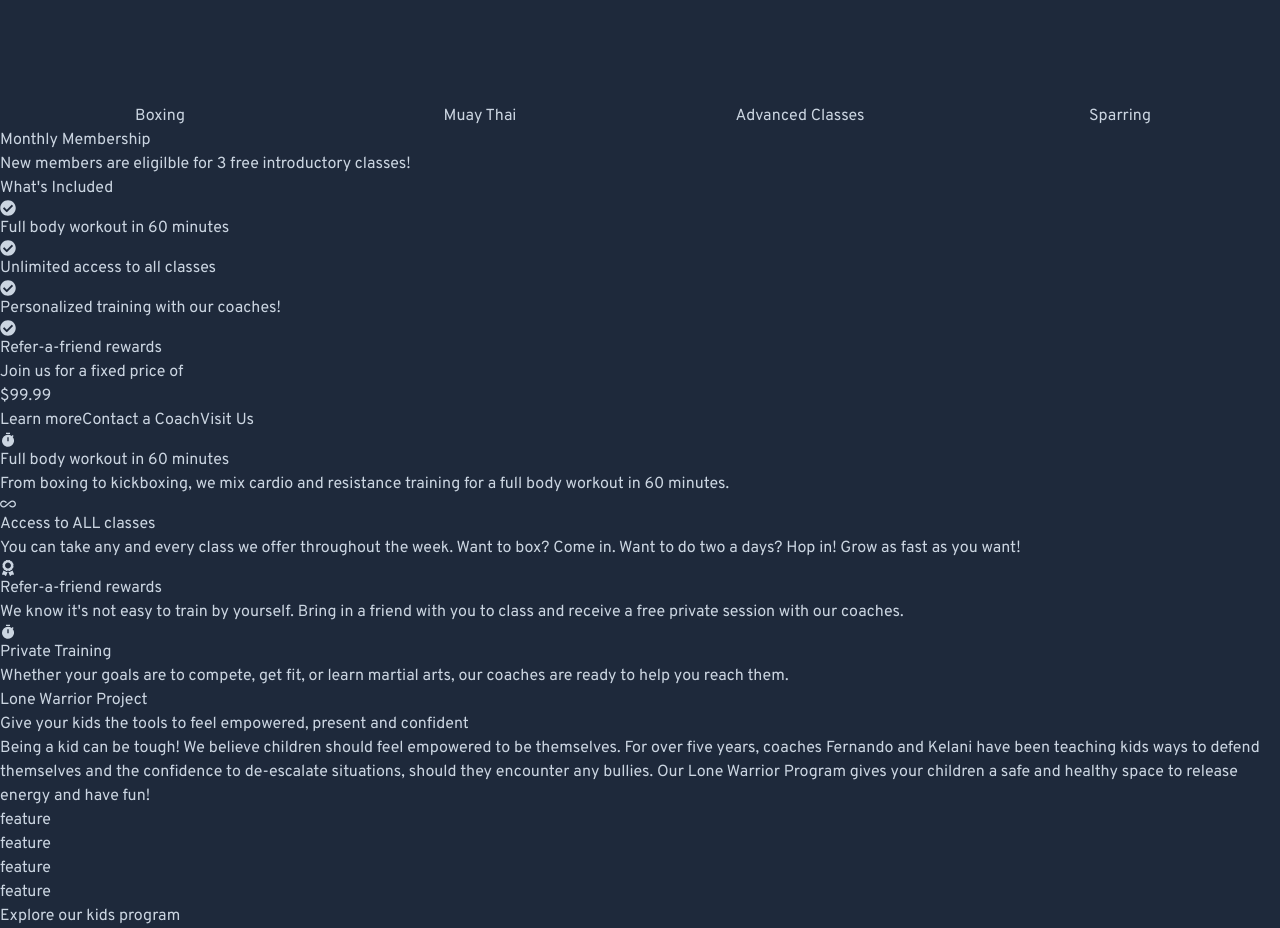
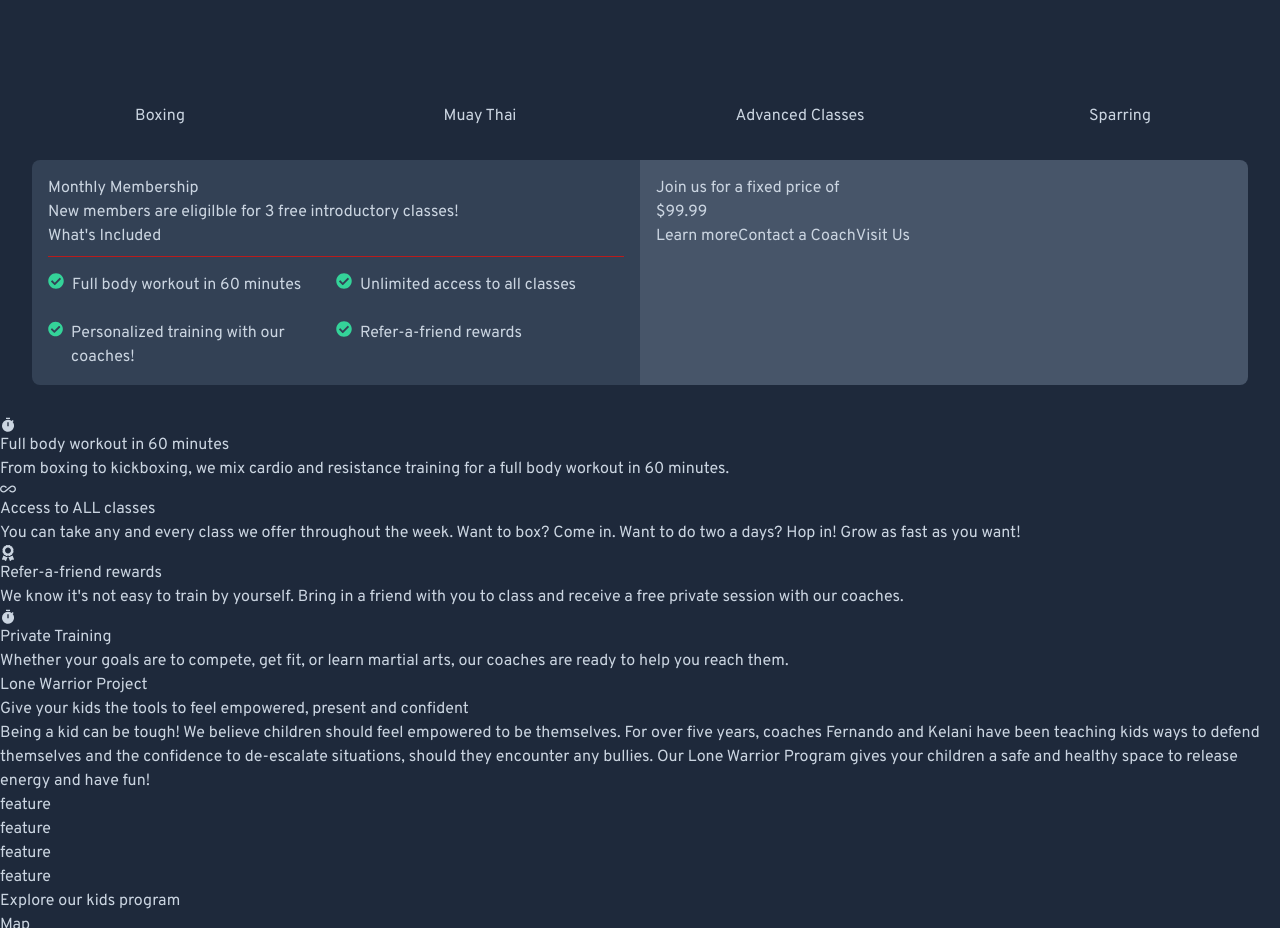
Before and after one commit to allanlalangan/martial-masters-academy, a Next.js app: page / in a window 1280 px wide. Shown: the part 1520-2448 px from the top of the page. Built offline with nearby package versions, Linux system fonts and the light colour scheme; a web font is replaced by a local one.

Commit message:
feat: update Membership styles, init css grid

```diff
--- a/components/Membership/Membership.jsx
+++ b/components/Membership/Membership.jsx
@@ -2,35 +2,36 @@ import { FaCheckCircle } from 'react-icons/fa';
 
 const Membership = () => {
   return (
-    <section>
-      <article>
-        <div>
+    <section className='grid grid-cols-12 grid-rows-6 p-8'>
+      <article className='rounded-l-lg lg:col-span-6 lg:row-span-6 bg-slate-700 p-4'>
         <h1>{`Monthly Membership`}</h1>
         <h2>New members are eligilble for 3 free introductory classes!</h2>
         <aside>
           <h3>{`What's Included`}</h3>
-            <div></div>
+          <div className='h-[1px] bg-primary-700 mt-2 mb-4'></div>
         </aside>
-          <ul>
-            <li>
-              <FaCheckCircle />
-              Full body workout in 60 minutes
+        <ul className='grid grid-cols-12 grid-rows-6'>
+          <li className='lg:col-span-6 lg:row-span-3 flex'>
+            <FaCheckCircle className='text-emerald-400' />
+            <span className='pl-2'>Full body workout in 60 minutes</span>
           </li>
-            <li>
-              <FaCheckCircle />
-              Unlimited access to all classes
+          <li className='lg:col-span-6 lg:row-span-3 flex'>
+            <FaCheckCircle className='text-emerald-400' />
+            <span className='pl-2'>Unlimited access to all classes</span>
           </li>
-            <li>
-              <FaCheckCircle />
+          <li className='lg:col-span-6 lg:row-span-3 flex'>
+            <FaCheckCircle className='text-emerald-400' />
+            <span className='pl-2'>
               Personalized training with our coaches!
+            </span>
           </li>
-            <li>
-              <FaCheckCircle />
-              Refer-a-friend rewards
+          <li className='lg:col-span-6 lg:row-span-3 flex'>
+            <FaCheckCircle className='text-emerald-400' />
+            <span className='pl-2'>Refer-a-friend rewards</span>
           </li>
         </ul>
-        </div>
-        <div>
+      </article>
+      <article className='rounded-r-lg lg:col-span-6 lg:row-span-6 bg-slate-600 p-4'>
         <h2>Join us for a fixed price of</h2>
         <h1>
           <span>$</span>99.99
@@ -40,7 +41,6 @@ const Membership = () => {
           <button>Contact a Coach</button>
           <button>Visit Us</button>
         </div>
-        </div>
       </article>
     </section>
   );
```
Lines whose indentation alone changed are shown as unchanged.
